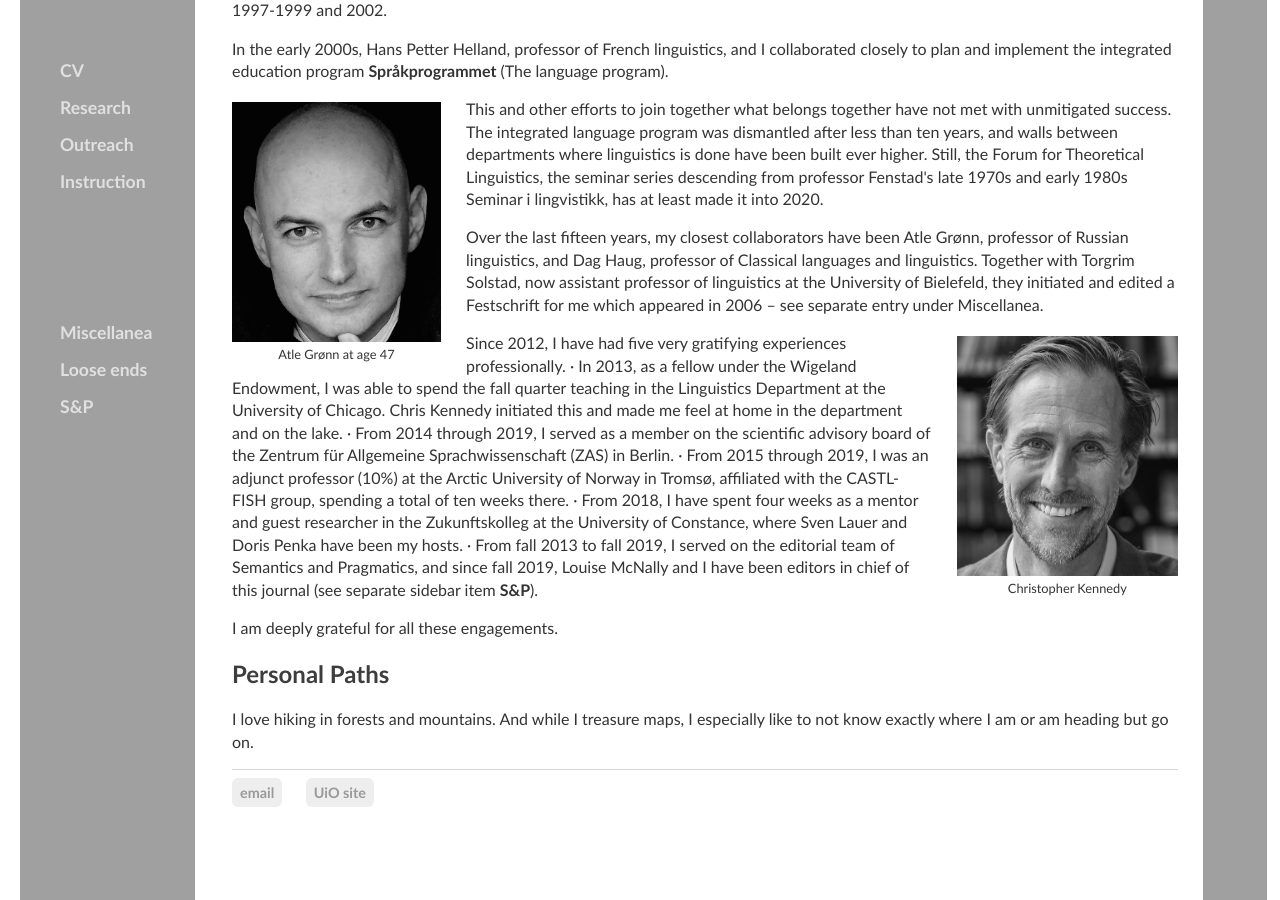
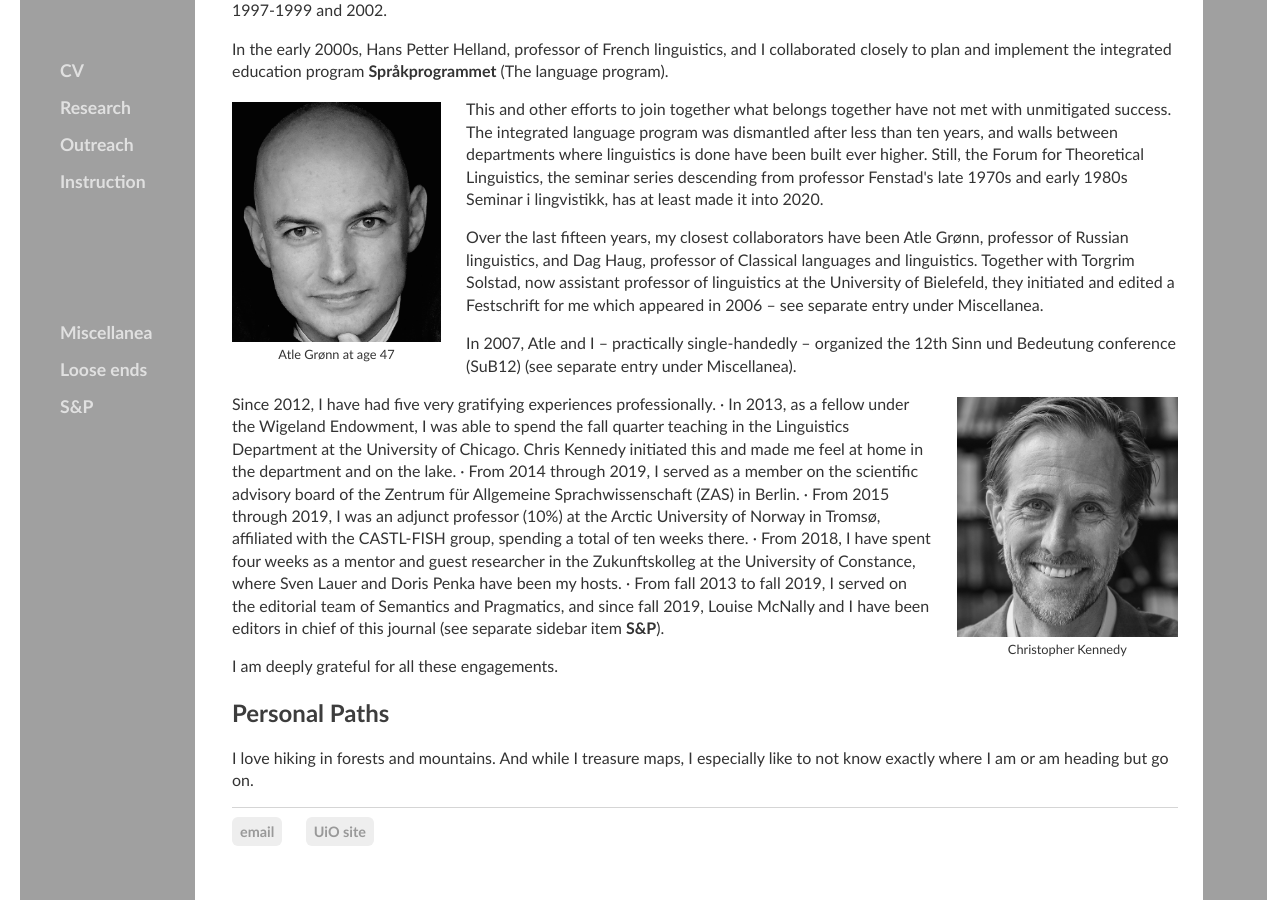
Before and after one commit to kjelljs/kjelljs.github.io, a Jekyll site: the page built from about/index.html, in a window 1280 px wide and 900 px high, scrolled down 1977 px. Built offline with Jekyll 4.4.1, drawn with Linux system fonts in a browser that asks for light colours.

Commit message:
Update index.html

```diff
--- a/about/index.html
+++ b/about/index.html
@@ -39,7 +39,7 @@ figcaption {
 	<div style="float:left;"><figure class="leftfig"><img style="height:240px;" src="/pics/AtleG.jpg"><figcaption>Atle Grønn at age 47</figcaption></figure></div>
 	<p>This and other efforts to join together what belongs together have not met with unmitigated success. The integrated language program was dismantled after less than ten years, and walls between departments where linguistics is done have been built ever higher. Still, the Forum for Theoretical Linguistics, the seminar series descending from professor Fenstad's late 1970s and early 1980s Seminar i lingvistikk, has at least made it into 2020.
 	</p>
-	<p>Over the last fifteen years, my closest collaborators have been Atle Grønn, professor of Russian linguistics, and Dag Haug, professor of Classical languages and linguistics. Together with Torgrim Solstad, now assistant professor of linguistics at the University of Bielefeld, they initiated and edited a Festschrift for me which appeared in 2006 &ndash; see separate entry under Miscellanea.</p>
+	<p>Over the last fifteen years, my closest collaborators have been Atle Grønn, professor of Russian linguistics, and Dag Haug, professor of Classical languages and linguistics. Together with Torgrim Solstad, now assistant professor of linguistics at the University of Bielefeld, they initiated and edited a Festschrift for me which appeared in 2006 &ndash; see separate entry under Miscellanea.</p> <p>In 2007, Atle and I &ndash; practically single-handedly &ndash; organized the 12th Sinn und Bedeutung conference (SuB12) (see separate entry under Miscellanea).</p>
 	<div style="float:right;"><figure class="rightfig"><img style="height:240px;" src="/pics/ChrisK.png"><figcaption>Christopher Kennedy</figcaption></figure></div>
 	<p>Since 2012, I have had five very gratifying experiences professionally. &middot; In 2013, as a fellow under the Wigeland Endowment, I was able to spend the fall quarter teaching in the Linguistics Department at the University of Chicago. Chris Kennedy initiated this and made me feel at home in the department and on the lake. &middot; From 2014 through 2019, I served as a member on the scientific advisory board of the Zentrum für Allgemeine Sprachwissenschaft (ZAS) in Berlin. &middot; From 2015 through 2019, I was an adjunct professor (10%) at the Arctic University of Norway in Tromsø, affiliated with the CASTL-FISH group, spending a total of ten weeks there. &middot;  From 2018, I have spent four weeks as a mentor and guest researcher in the Zukunftskolleg at the University of Constance, where Sven Lauer and Doris Penka have been my hosts. &middot; From fall 2013 to fall 2019, I served on the editorial team of Semantics and Pragmatics, and since fall 2019, Louise McNally and I have been editors in chief of this journal (see separate sidebar item <b>S&P</b>).</p>
 		<p>I am deeply grateful for all these engagements.</p>
```
